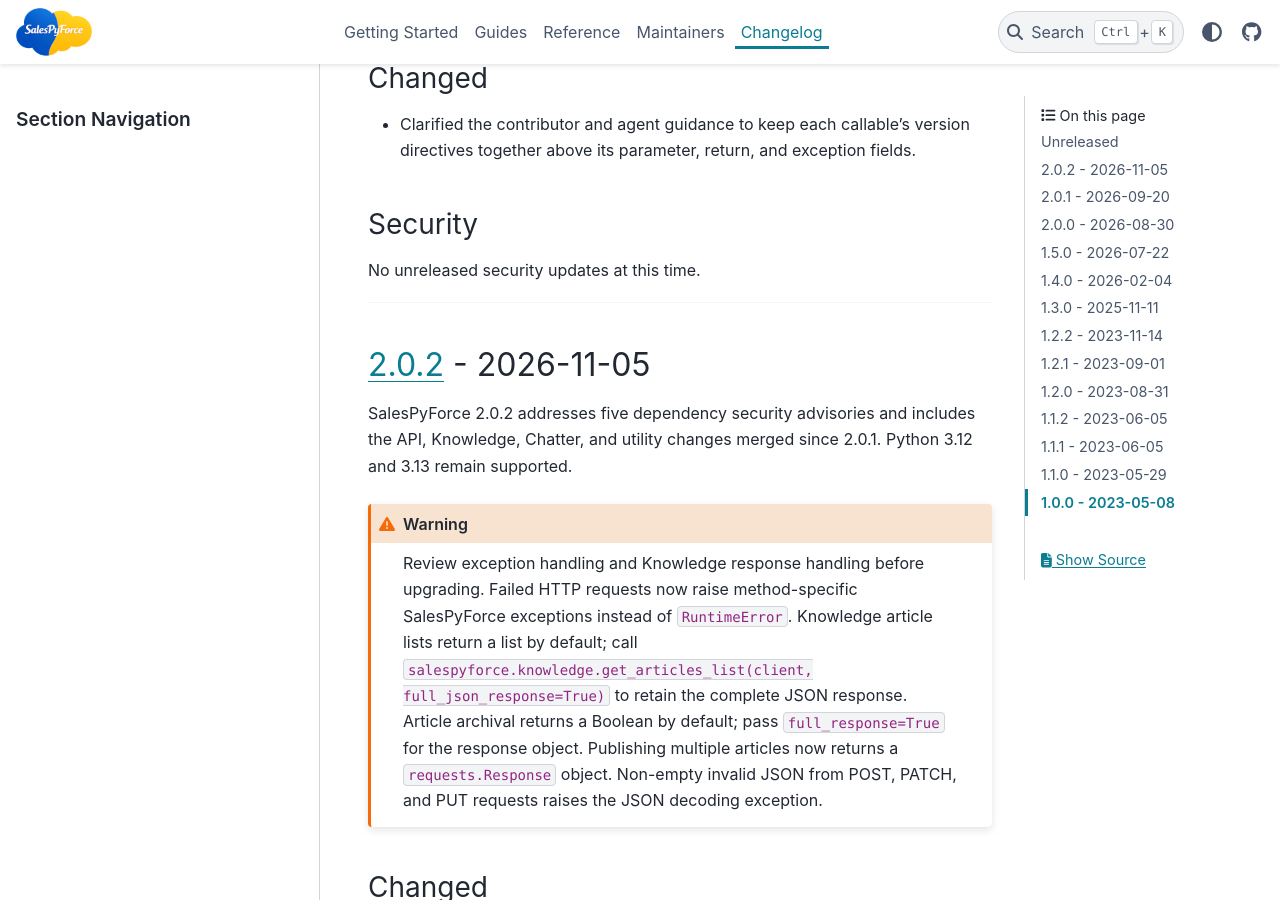
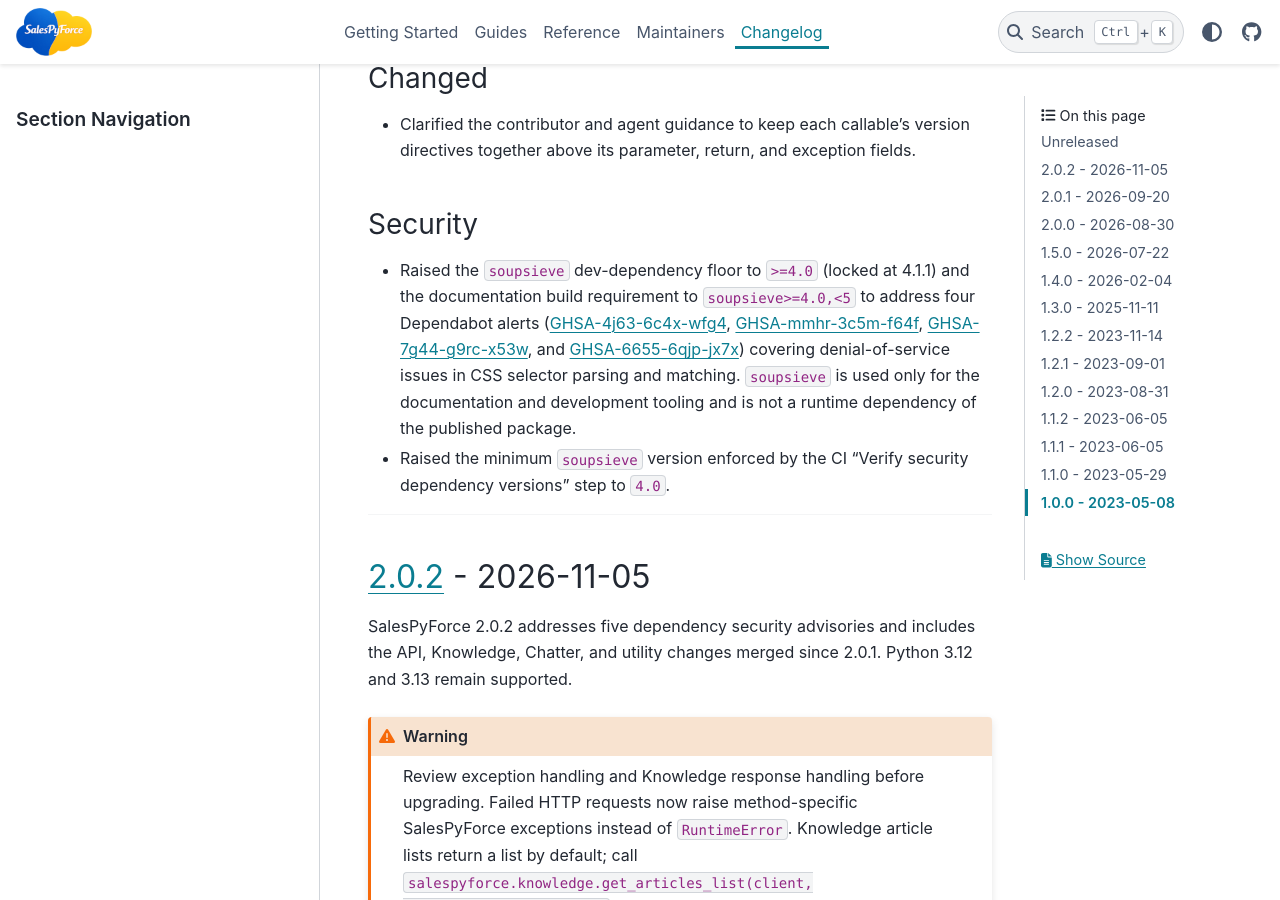
Before and after one commit to jeffshurtliff/salespyforce, a Sphinx documentation site: the page built from docs/CHANGELOG.md, in a window 1280 px wide and 900 px high, scrolled down 535 px. Built offline with Sphinx 7.4.7 and the PyData theme 0.15.4, drawn with Linux system fonts in a browser that asks for light colours.

Commit message:
Updated and pinned impacted deps to address dependabot alerts
Entire-Checkpoint: 01M7GQHF86E84VBEA28JTQJX1Y

```diff
--- a/docs/CHANGELOG.md
+++ b/docs/CHANGELOG.md
@@ -24,7 +24,17 @@ No unreleased additions at this time.
 (unreleased-security)=
 ### Security
 
-No unreleased security updates at this time.
+- Raised the `soupsieve` dev-dependency floor to `>=4.0` (locked at 4.1.1) and the
+  documentation build requirement to `soupsieve>=4.0,<5` to address four Dependabot
+  alerts ([GHSA-4j63-6c4x-wfg4](https://github.com/advisories/GHSA-4j63-6c4x-wfg4),
+  [GHSA-mmhr-3c5m-f64f](https://github.com/advisories/GHSA-mmhr-3c5m-f64f),
+  [GHSA-7g44-g9rc-x53w](https://github.com/advisories/GHSA-7g44-g9rc-x53w), and
+  [GHSA-6655-6qjp-jx7x](https://github.com/advisories/GHSA-6655-6qjp-jx7x)) covering
+  denial-of-service issues in CSS selector parsing and matching. `soupsieve` is used
+  only for the documentation and development tooling and is not a runtime dependency
+  of the published package.
+- Raised the minimum `soupsieve` version enforced by the CI "Verify security dependency
+  versions" step to `4.0`.
 
 ---
 (relnotes-2.0.2)=
--- a/docs/requirements.txt
+++ b/docs/requirements.txt
@@ -4,4 +4,4 @@ pydata-sphinx-theme>=0.15.4,<0.16
 myst-parser>=3.0.1,<4
 sphinx-favicon>=1.0.1,<2
 Pygments>=2.20.0,<3
-soupsieve>=2.8.4,<3
+soupsieve>=4.0,<5
--- a/pyproject.toml
+++ b/pyproject.toml
@@ -3,7 +3,7 @@
 # --------------------------------------------------------------------
 [project]
 name = "salespyforce"
-version = "2.0.2"
+version = "2.0.3.dev0"
 description = "A Python toolset for performing Salesforce API calls"
 readme = "README.md"
 requires-python = ">=3.12,<3.14.0"
@@ -73,7 +73,7 @@ pydata-sphinx-theme = "^0.15.4"
 myst-parser = "^3.0.1"
 sphinx-favicon = "^1.0.1"
 ruff = "^0.15.8"
-soupsieve = ">=2.9.0,<3"
+soupsieve = ">=4.0,<5"
 pygments = ">=2.20.0,<3"
 twine = ">=6.2.0,<7"
 setuptools = ">=84.1.0"
```
Also changed, not shown: 2 other files.
